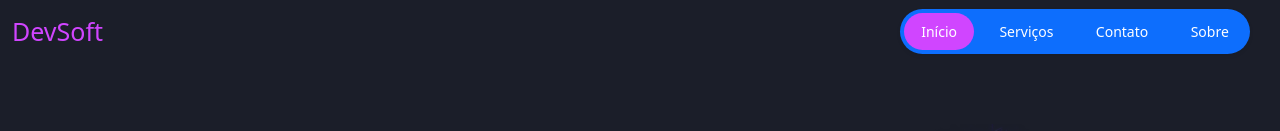
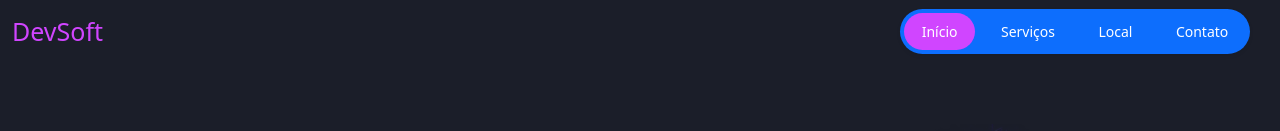
Before and after one commit to MateusEliasVieira/portfolio, a React (Create React App) app: page / in a window 1280 px wide. Shown: the top 131 px of the page. Built offline with nearby package versions, Linux system fonts and the light colour scheme.

Commit message:
ajustado responsividade

```diff
--- a/src/componentes/footer/Footer.js
+++ b/src/componentes/footer/Footer.js
@@ -3,7 +3,7 @@ import "./Footer.css";
 
 const Footer = () => {
     return(
-        <footer>
+        <footer id="footer">
             <div id="redes_sociais_footer">
                 <a href="https://www.instagram.com/mateus.esv/" target="_blank" title="Instagram do desenvolvedor">
                     <svg xmlns="http://www.w3.org/2000/svg" width="24" height="24" fill="currentColor" class="bi bi-instagram" viewBox="0 0 16 16">
--- a/src/componentes/header/Header.css
+++ b/src/componentes/header/Header.css
@@ -1,6 +1,9 @@
 #header{
     width: 100%;
     height: 100%;
+}
+.nav-item{
+    text-decoration: none;
 }
 #header > nav.navbar{
     background-color: #1b1e29;
--- a/src/componentes/header/Header.js
+++ b/src/componentes/header/Header.js
@@ -9,27 +9,26 @@ const header = () => {
        <div id="header">
             <nav class="navbar navbar-expand-lg">
                 <div class="container-fluid">
-                    <a class="navbar-brand" href="#">DevSoft</a>
+                    <a class="navbar-brand" href="#header">DevSoft</a>
                     <button class="navbar-toggler" type="button" data-bs-toggle="collapse" data-bs-target="#navbarNavDropdown" aria-controls="navbarNavDropdown" aria-expanded="false" aria-label="Toggle navigation">
                     <span class="navbar-toggler-icon"></span>
                     </button>
                 </div>
                     <div class="collapse navbar-collapse" id="navbarNavDropdown">
 
-                        <ul class="nav nav-pills nav-fill gap-2 p-1 small bg-primary rounded-5 shadow-sm" id="pillNav2" role="tablist" >
-
-                            <li class="nav-item" role="presentation">
+                        <ul class="nav nav-pills nav-fill gap-2 p-1 small bg-primary rounded-5 shadow-sm" id="pillNav2" role="tablist">
+                            <a class="nav-item" role="presentation" href="#header">
                                 <button class="nav-link active rounded-5" id="home-tab2" data-bs-toggle="tab" type="button" role="tab" aria-selected="true">Início</button>
-                            </li>
-                            <li class="nav-item" role="presentation">
+                            </a>
+                            <a class="nav-item" role="presentation" href="#sectionOne">
                                 <button class="nav-link rounded-5" id="profile-tab2" data-bs-toggle="tab" type="button" role="tab" aria-selected="false">Serviços</button>
-                            </li>
-                            <li class="nav-item" role="presentation">
+                            </a>
+                            <a class="nav-item" role="presentation" href="#sectionFor">
+                                <button class="nav-link rounded-5" id="profile-tab2" data-bs-toggle="tab" type="button" role="tab" aria-selected="false">Local</button>
+                            </a>
+                            <a class="nav-item" role="presentation" href="#sectionTwo">
                                 <button class="nav-link rounded-5" id="contact-tab2" data-bs-toggle="tab" type="button" role="tab" aria-selected="false">Contato</button>
-                            </li>
-                            <li class="nav-item" role="presentation">
-                                <button class="nav-link rounded-5" id="contact-tab2" data-bs-toggle="tab" type="button" role="tab" aria-selected="false">Sobre</button>
-                            </li>
+                            </a>
                         </ul>
 
                     </div>
```
Also changed, not shown: src/componentes/section_two/Contato.js (+3 -3 lines).
